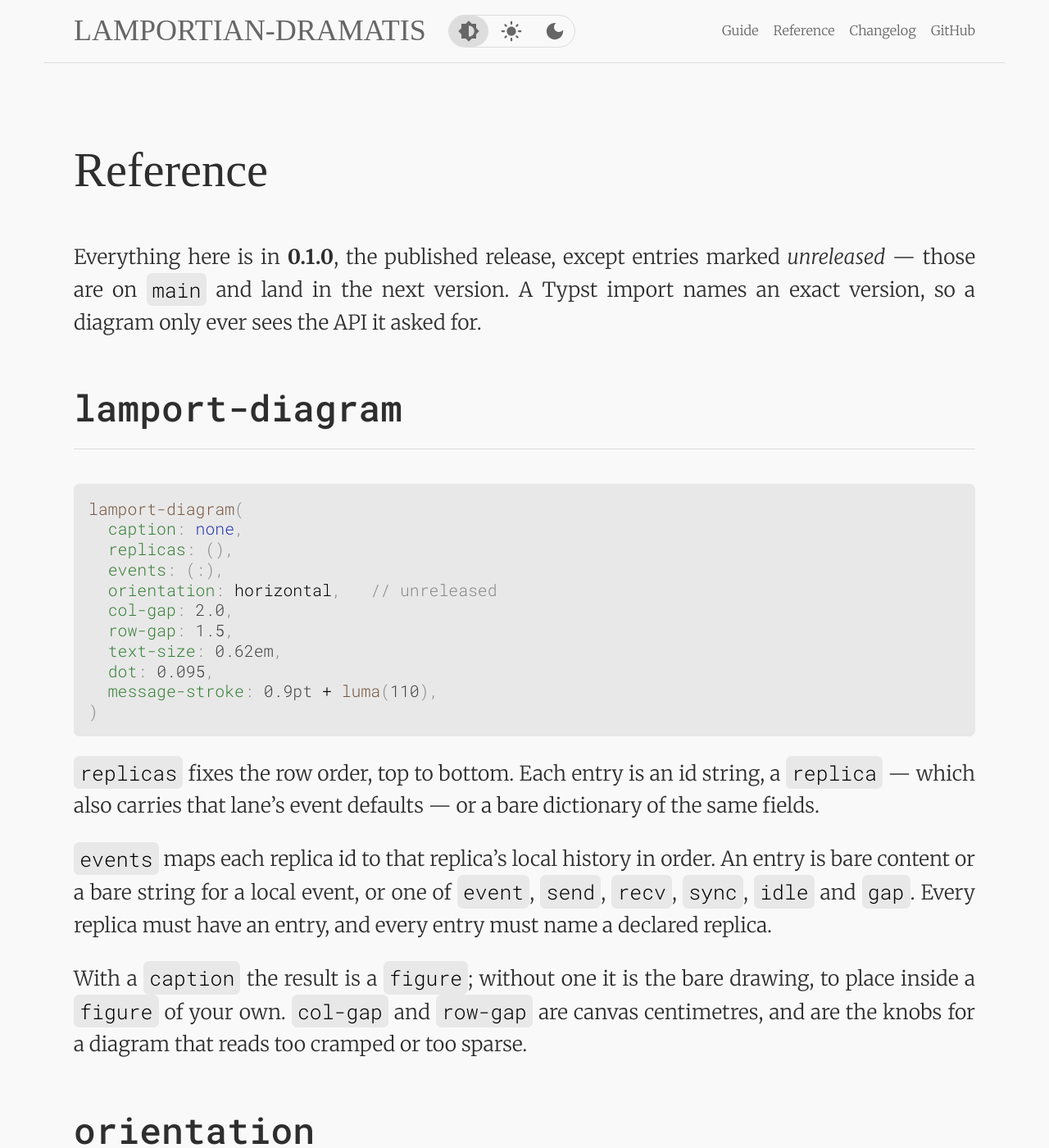
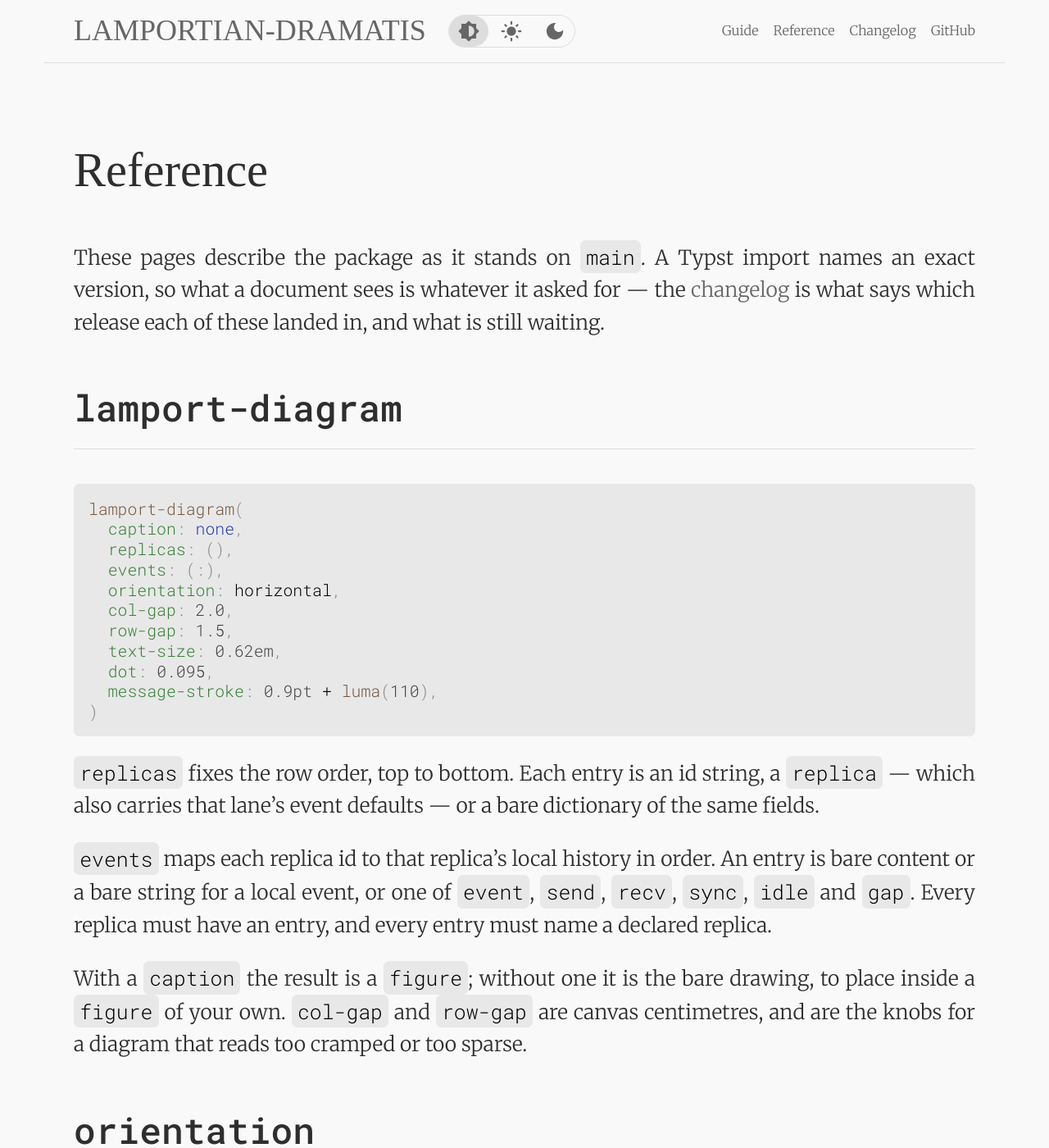
Before and after one commit to lamportian-dramatis/lamportian-dramatis.github.io, a Jekyll site: the page built from reference.md, in a window 1280 px wide and 1400 px high. Shown: the whole window at 82% size. Built offline with Jekyll 4.4.1, drawn with Linux system fonts in a browser that asks for light colours; some web fonts are replaced; some of the changed text lies outside the part shown.

Commit message:
Describe main, and let the changelog say what shipped
The front page claimed to document 0.1.0, which stopped being true the moment the orientations were
written up, and the per-entry "unreleased" markings were a second place to keep that same fact right.
There is already a page whose whole job is saying what a release contains, so the reference now
describes the package as it stands and points at it.

The marking would also have gone stale silently: nothing fails when a release lands and an entry
still says it has not.

````diff
--- a/reference.md
+++ b/reference.md
@@ -4,7 +4,7 @@
 
 # Reference
 
-Everything here is in **0.1.0**, the published release, except entries marked *unreleased* — those are on `main` and land in the next version.  A Typst import names an exact version, so a diagram only ever sees the API it asked for.
+These pages describe the package as it stands on `main`.  A Typst import names an exact version, so what a document sees is whatever it asked for — the [changelog]({% link changelog.md %}) is what says which release each of these landed in, and what is still waiting.
 
 ## `lamport-diagram`
 
@@ -13,7 +13,7 @@
   caption: none,
   replicas: (),
   events: (:),
-  orientation: horizontal,   // unreleased
+  orientation: horizontal,
   col-gap: 2.0,
   row-gap: 1.5,
   text-size: 0.62em,
@@ -29,8 +29,6 @@
 With a `caption` the result is a `figure`; without one it is the bare drawing, to place inside a `figure` of your own.  `col-gap` and `row-gap` are canvas centimetres, and are the knobs for a diagram that reads too cramped or too sparse.
 
 ## `orientation`
-
-> **Unreleased.**  Not in 0.1.0 — this is on `main` and lands in the next release.  See the [changelog]({% link changelog.md %}).
 
 ```typ
 horizontal   // = rightwards
@@ -63,7 +61,7 @@
 
 - `label` — what the diagram prints for the lane.  Defaults to `name`.
 - `color` — the lane's colour.  Defaults to the next entry of `default-palette`, cycled over `replicas` in order.
-- `position` — `above` or `below`, the side of the timeline this lane's event labels sit on.  *Unreleased:* on a vertical diagram these are `left` and `right` instead; see [`orientation`](#orientation).
+- `position` — `above` or `below`, the side of the timeline this lane's event labels sit on — `left` or `right` on a vertical diagram; see [`orientation`](#orientation).
 - `size` — the text size of this lane's event labels.
 - `displacement` — how far this lane's event labels slide off their own dot.
 - `first-displacement` — the same, for the lane's opening event, the one that would otherwise crowd the replica name.
@@ -80,9 +78,9 @@
 
 A local event on a replica's timeline.  Its body is the label — content or a plain string.
 
-- `position` — `above` or `below` the timeline.  *Unreleased:* `left` or `right` on a vertical diagram; see [`orientation`](#orientation).
+- `position` — `above` or `below` the timeline, or `left` or `right` on a vertical diagram; see [`orientation`](#orientation).
 - `size` — the label's text size.
-- `displacement` — slides the label along the timeline, out of being centred on its own dot.  A ratio is taken against the label's own width, so `+50%` leaves the label's left edge over the dot and `-50%` its right edge, while a length is an exact offset and `0` (or `0%`) centres it.  *Unreleased:* on a vertical diagram the ratio is taken against the label's height, that being what runs along the timeline there.
+- `displacement` — slides the label along the timeline, out of being centred on its own dot.  A ratio is taken against the label's own width, so `+50%` leaves the label's left edge over the dot and `-50%` its right edge, while a length is an exact offset and `0` (or `0%`) centres it.  On a vertical diagram the ratio is taken against the label's height instead, that being what runs along the timeline there.
 - `width` — wraps the label to a fixed width instead of letting it run along the timeline on one line, which is what keeps a long label from crowding its neighbours.  **Named only**: a bare length is read as a `displacement`, that being the far commoner one to reach for.  The box is centred on the mark like any other label, and its contents are left to you — wrap the body in `align(center, ..)` if centred lines read better than the ragged right edge.
 - `halo` — how far the label's backdrop reaches past the label's own box, which is what breaks an arrow crossing the lane so it does not crowd the glyphs.  `auto` (the default) matches the reach of the disc under a mark, so a label and a dot break an arrow by the same amount; a length sets an exact reach, and `none` drops the backdrop, letting whatever is behind show through.
 
@@ -164,7 +162,7 @@
 
 These are `top` and `bottom` under names that read better for a diagram of one horizontal line per replica, and they *are* those same values, so either spelling works wherever a side is asked for.
 
-*Unreleased:* `left` and `right` are re-exported alongside them, so one import line covers every side a diagram may ask for whichever way it runs.  They are the built-in alignments of those names.
+`left` and `right` are re-exported alongside them, so one import line covers every side a diagram may ask for whichever way it runs.  They are the built-in alignments of those names.
 
 ## `default-palette`
 
````
Also changed, not shown: index.md (+0 -4 lines).
